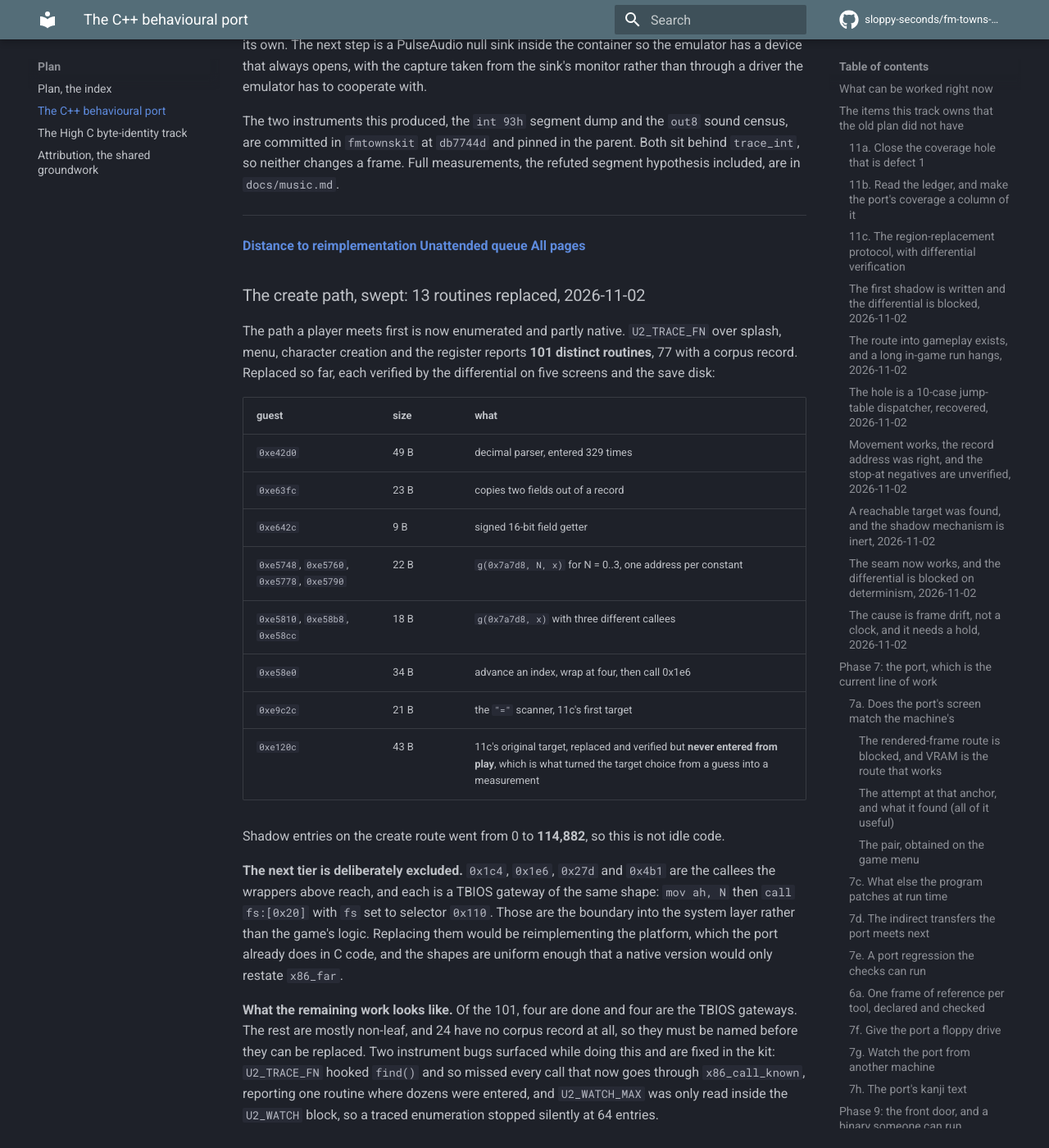
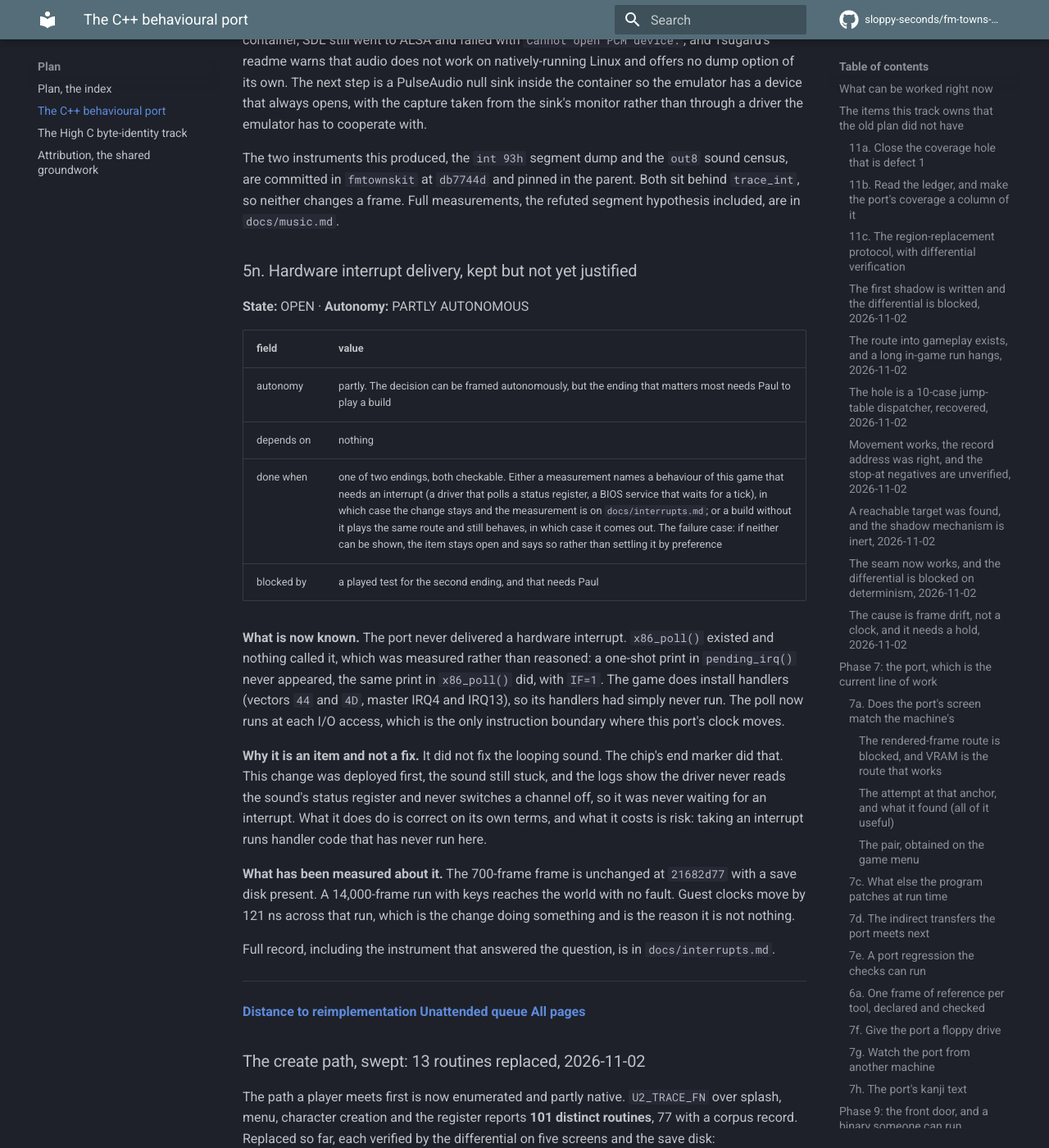
Before and after one commit to sloppy-seconds/fm-towns-ultima, an MkDocs documentation site: the page built from docs/plan-port.md, in a window 1280 px wide and 1400 px high, scrolled down 55291 px. Shown: the whole window at 82% size. Built offline with MkDocs 1.6.1 and Material for MkDocs 9.7.7, drawn with Linux system fonts in a browser that asks for light colours; comment, search, counter and statistics services are not loaded; some of the changed text lies outside the part shown.

Commit message:
plan: hardware interrupt delivery gets its own item and its own page
It was riding along on the sound fix and it did not fix the sound. Paul asked for it to be separated, which is right: the
change is correct on its own terms and it is justified by a theory that turned out not to be the cause of the reported bug.

docs/interrupts.md records the finding and what is measured about it: x86_poll existed and nothing called it, so no hardware
interrupt had ever been delivered; the game does install handlers at 0x44 and 0x4D; the poll now runs at I/O because that is
the only boundary where this port's clock moves. And the honest limits: the 700-frame frame is unchanged, 14,000 frames with
keys reach the world with no fault, guest clocks move by 121 ns, and nothing yet shows this game needs any of it.

Item 5n owns the decision, with two checkable endings: a measurement naming a behaviour that needs interrupts, or a played
build without the change that still behaves.

```diff
--- a/docs/plan-port.md
+++ b/docs/plan-port.md
@@ -44,6 +44,7 @@ Derived from the items below, not maintained separately. `node tools/plancheck.j
 | 10g The MCP wrapper | PARTLY AUTONOMOUS | no, depends on 10b, and the harness wiring needs Paul |
 | 10h Tier 3, listed and not scheduled | AUTONOMOUS | no, and it is deliberately not scheduled |
 | 5m Music: where it comes from, and when it starts | AUTONOMOUS | **partly known**, the port's side is measured and recorded in `docs/music.md`, the original's side has no sound device to measure |
+| 5n Hardware interrupt delivery, kept but not yet justified | PARTLY AUTONOMOUS | **open**, the change is in the tree and the record is `docs/interrupts.md`; it needs either a behaviour that requires it or a played test without it |
 
 ## The items this track owns that the old plan did not have
 
@@ -1757,6 +1758,33 @@ The two instruments this produced, the `int 93h` segment dump and the `out8` sou
 `fmtownskit` at `db7744d` and pinned in the parent. Both sit behind `trace_int`, so neither changes a frame. Full
 measurements, the refuted segment hypothesis included, are in `docs/music.md`.
 
+### 5n. Hardware interrupt delivery, kept but not yet justified
+
+**State:** OPEN · **Autonomy:** PARTLY AUTONOMOUS
+
+| field | value |
+|---|---|
+| autonomy | partly. The decision can be framed autonomously, but the ending that matters most needs Paul to play a build |
+| depends on | nothing |
+| done when | one of two endings, both checkable. Either a measurement names a behaviour of this game that needs an interrupt (a driver that polls a status register, a BIOS service that waits for a tick), in which case the change stays and the measurement is on `docs/interrupts.md`; or a build without it plays the same route and still behaves, in which case it comes out. The failure case: if neither can be shown, the item stays open and says so rather than settling it by preference |
+| blocked by | a played test for the second ending, and that needs Paul |
+
+**What is now known.** The port never delivered a hardware interrupt. `x86_poll()` existed and nothing called it, which was
+measured rather than reasoned: a one-shot print in `pending_irq()` never appeared, the same print in `x86_poll()` did, with
+`IF=1`. The game does install handlers (vectors `44` and `4D`, master IRQ4 and IRQ13), so its handlers had simply never run.
+The poll now runs at each I/O access, which is the only instruction boundary where this port's clock moves.
+
+**Why it is an item and not a fix.** It did not fix the looping sound. The chip's end marker did that. This change was
+deployed first, the sound still stuck, and the logs show the driver never reads the sound's status register and never
+switches a channel off, so it was never waiting for an interrupt. What it does do is correct on its own terms, and what it
+costs is risk: taking an interrupt runs handler code that has never run here.
+
+**What has been measured about it.** The 700-frame frame is unchanged at `21682d77` with a save disk present. A 14,000-frame
+run with keys reaches the world with no fault. Guest clocks move by 121 ns across that run, which is the change doing
+something and is the reason it is not nothing.
+
+Full record, including the instrument that answered the question, is in `docs/interrupts.md`.
+
 ---
 
 **[Distance to reimplementation](reimplementation-gap.md)** **[Unattended queue](overnight.md)** **[All pages](index.md)**
--- a/mkdocs.yml
+++ b/mkdocs.yml
@@ -217,6 +217,7 @@ nav:
       - fmtownskit and seeds: fmtownskit-and-seeds.md
       - The two walks, compared: walk-comparison.md
       - What is broken in the port: port-defects.md
+      - Hardware interrupts: interrupts.md
       - Host OOM incident, 2026-11-03: oom-incident-2026-11-03.md
       - Building the port from the download: port-from-source.md
       - The notice's missing text: port-missing-text.md
```
Also changed, not shown: docs/interrupts.md (added, +63 -0 lines).
